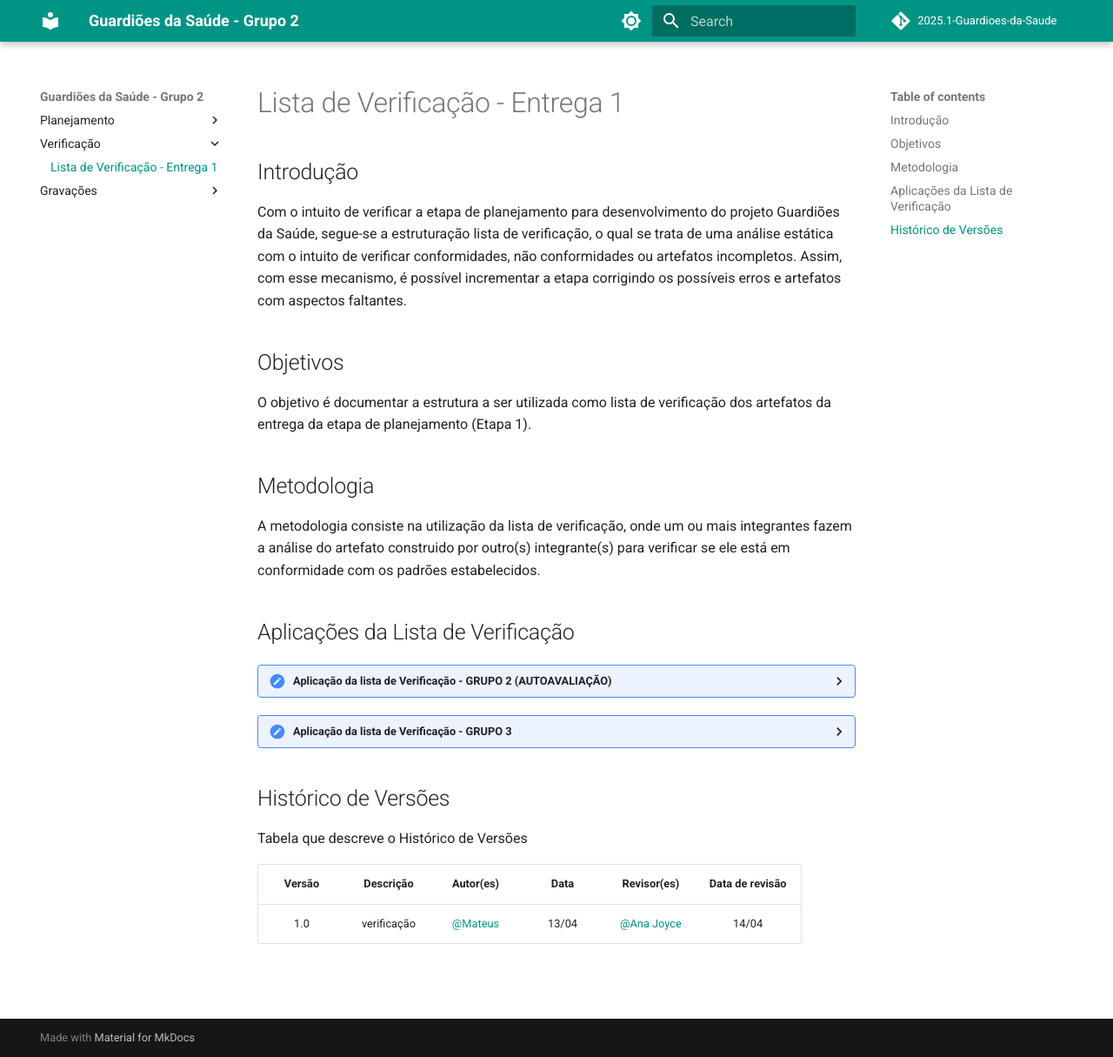
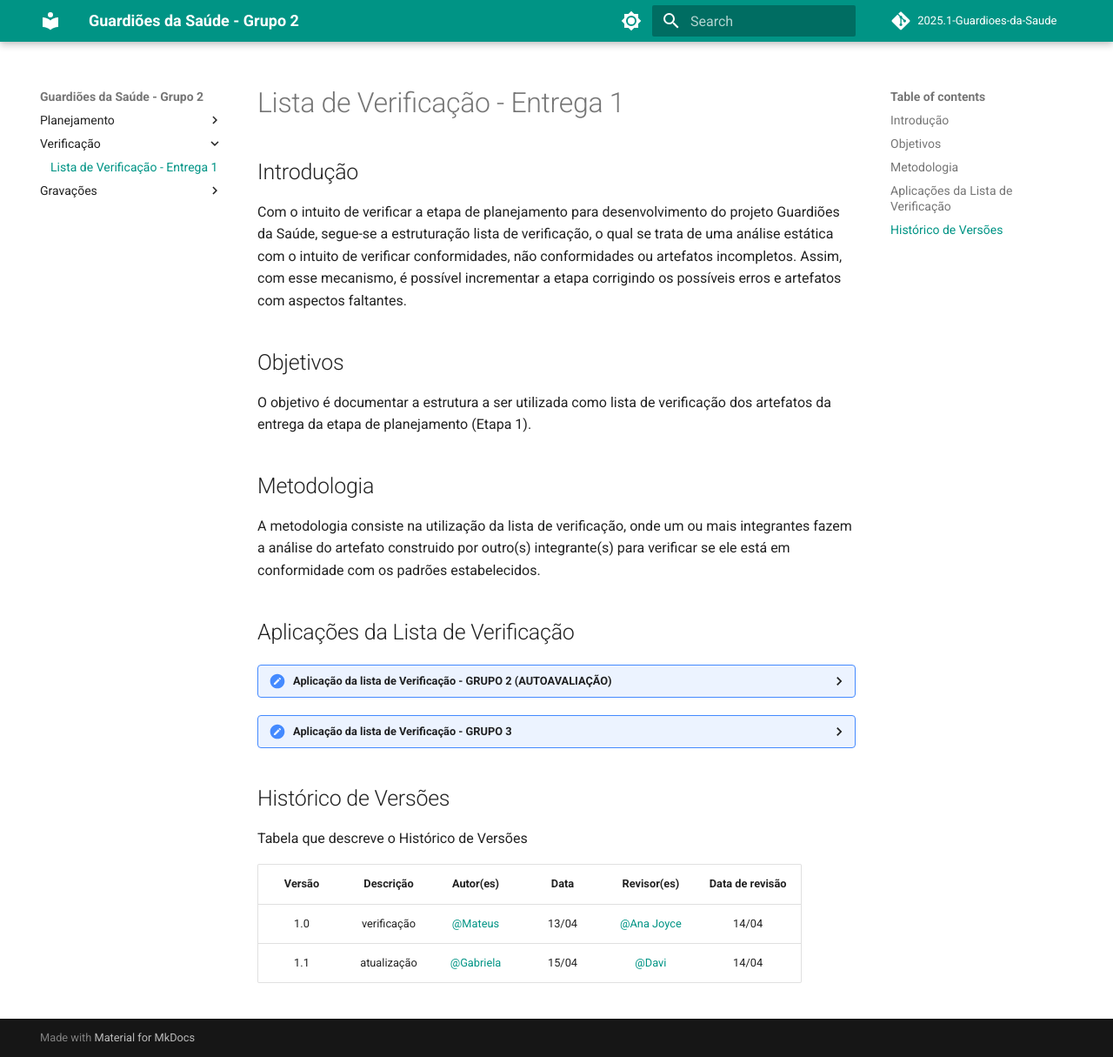
Before and after one commit to Requisitos-de-Software/2025.1-Guardioes-da-Saude, an MkDocs documentation site: the page built from docs/planejamento/lista-de-verificacao.md, in a window 1280 px wide and 1215 px high. Shown: the whole window at 87% size. Built offline with MkDocs 1.6.1 and Material for MkDocs 9.7.7, drawn with Linux system fonts in a browser that asks for light colours.

```diff
--- a/docs/planejamento/lista-de-verificacao.md
+++ b/docs/planejamento/lista-de-verificacao.md
@@ -73,6 +73,7 @@
 ## Histórico de Versões
 Tabela que descreve o Histórico de Versões
 
-|     Versão       |     Descrição      |      Autor(es)      | Data           |  Revisor(es)          |Data de revisão|
-| :----------------------------------------------------------: | :-------------------------------: | :-------------------------------------------------: | :-------------------------------: |  :-------------------------------: | :-------------------------------: |
-| 1.0 | verificação |[@Mateus](https://github.com/MVConsorte) | 13/04 |  [@Ana Joyce](https://github.com/anajoyceamorim)| 14/04|
+|     Versão       |     Descrição      |      Autor(es)                                                       | Data  |  Revisor(es)                                          | Data de revisão |
+| :--------------: | :-----------------:| :-------------------------------------------------------------------:| :---: | :----------------------------------------------------:| :-------------: |
+| 1.0              | verificação        | [@Mateus](https://github.com/MVConsorte)                              | 13/04 | [@Ana Joyce](https://github.com/anajoyceamorim)         | 14/04          |
+| 1.1              | atualização        | [@Gabriela](https://github.com/gaubiela)                              | 15/04 | [@Davi](https://github.com/daviRolvr)         | 14/04          |
```
